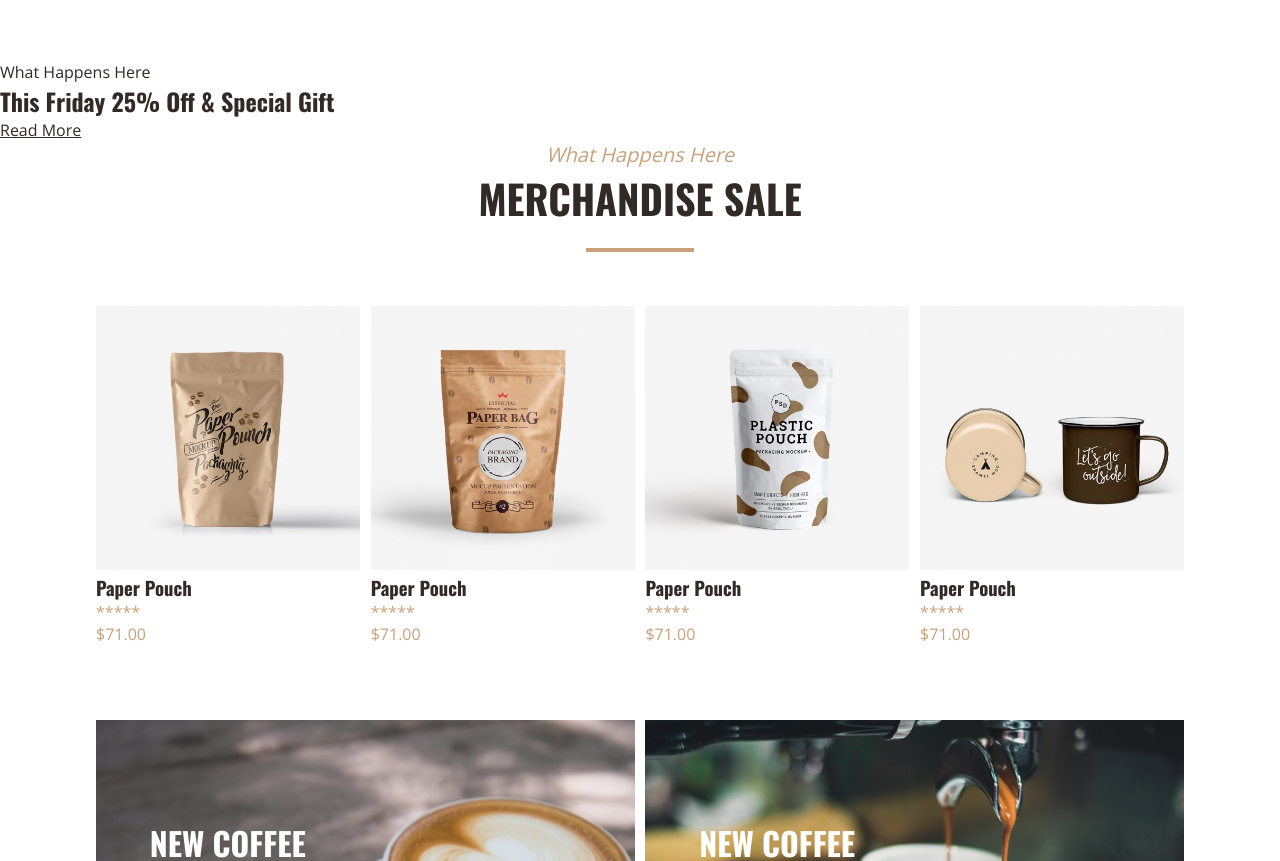
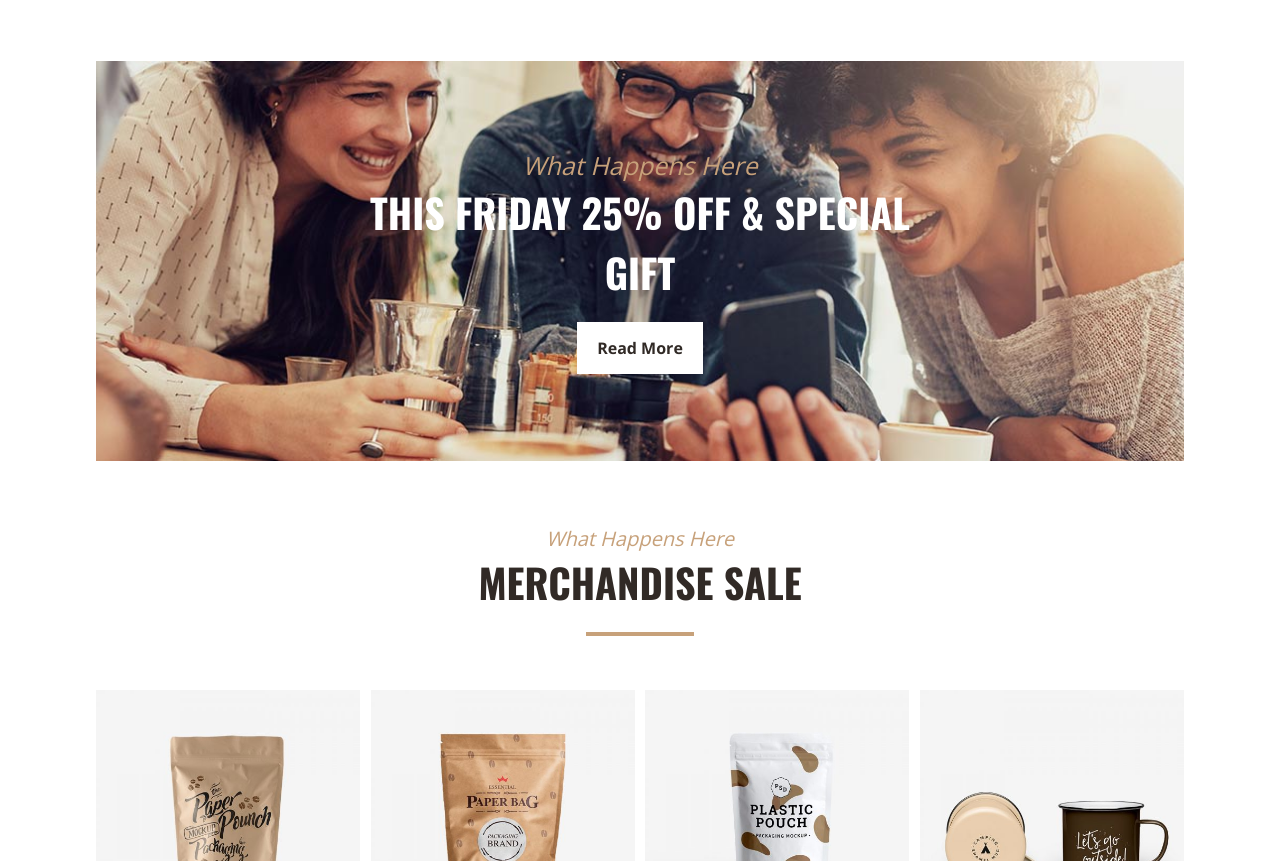
Before and after one commit to satomi-h12/satomi-weekend-portofolio, a plain HTML site: page index.html in a window 1280 px wide. Shown: the part 2043-2904 px from the top of the page. Drawn offline with nearby package versions, Linux system fonts and the light colour scheme.

Commit message:
Added ads big ares

```diff
--- a/css/style.css
+++ b/css/style.css
@@ -18,7 +18,6 @@ h5,
 h6{
   font-family: 'Oswald', sans-serif;
 }
-
 p,
 input,
 label,
@@ -357,3 +356,87 @@ body{
 .merch-item p{
   color: #c7a17a;
 }
+
+
+/*Ads big area*/
+/*
+.ads-big{
+  background-color: orange;
+  margin-left: auto;
+  margin-right: auto;
+  background-image: url('../images/banner.jpg');
+  height: 450px;
+  background-size: cover;
+  margin-bottom: 5%;
+}
+.ads-big-text{
+  text-align: center;
+  position: relative;
+  top: 160px;
+}
+.ads-big-text span{
+  text-align: center;
+  color: #c7a17a;
+  font-style: italic;
+}
+.ads-big-text h2{
+  color: white;
+  font-size: 50px;
+  text-transform: uppercase;
+}
+.ads-big-text a{
+  display: block;
+  background-color: white;
+  color: #312A26;
+  text-transform: uppercase;
+  text-decoration: none;
+  height: 40px;
+  width: 120px;
+  margin-left: auto;
+  margin-right: auto;
+  font-weight: bolder;
+  font-size: 15px;
+  font-family: 'Open sans', sans-serif;
+  padding: 10px;
+}
+*/
+
+/*Ads Big Area by Christian*/
+.ads-big{
+  width: 85%;
+  height: 400px;
+  margin-left: auto;
+  margin-right: auto;
+  background-image: url('../images/banner.jpg');
+  background-size: cover;
+  background-position: center;
+  position: relative;
+  margin-bottom: 5%;
+}
+.ads-big-text{
+  position: absolute;
+  width: 50%;
+  top: 50%;
+  left: 50%;
+  transform: translate(-50%,-50%);
+  text-align: center;
+}
+.ads-big-text span{
+  color: #c7a17a;
+  font-style: italic;
+  font-size: 25px;
+}
+.ads-big-text h2{
+  color: white;
+  font-size: 40px;
+  text-transform: uppercase;
+  margin-bottom: 20px;
+}
+.ads-big-text a{
+  color: #312A26;
+  background-color: white;
+  font-weight: 800;
+  display: inline-block;
+  padding: 15px 20px;
+  text-decoration: none;
+}
```
Also changed, not shown: index.html (+1 -1 lines).
